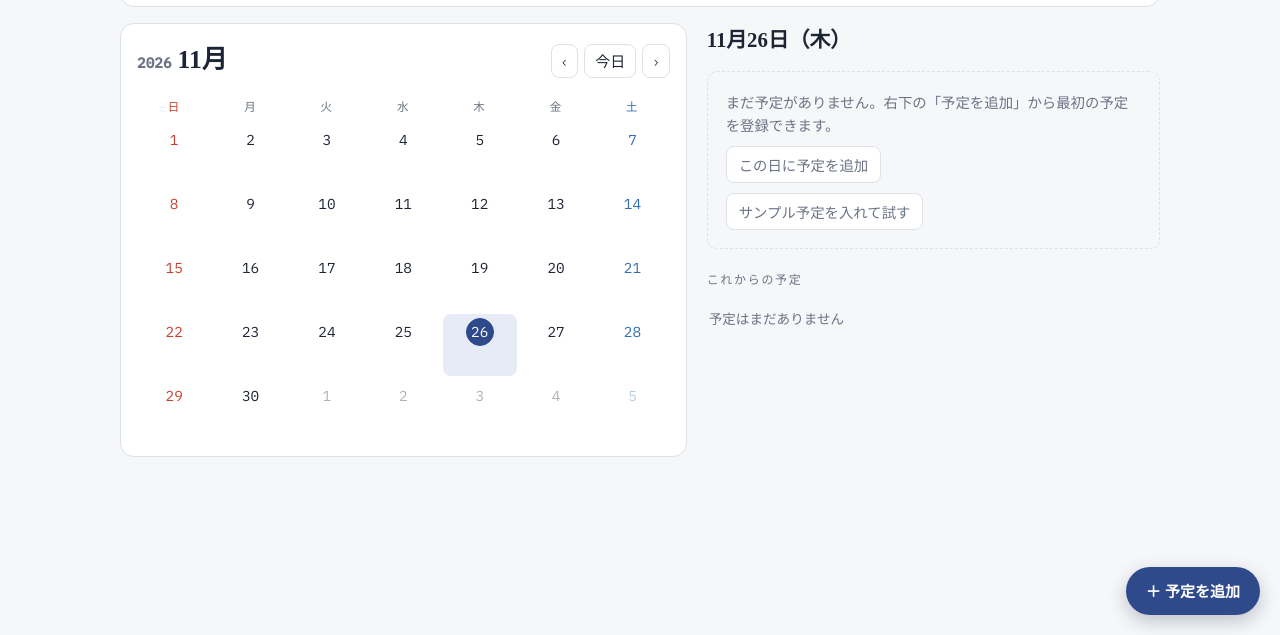
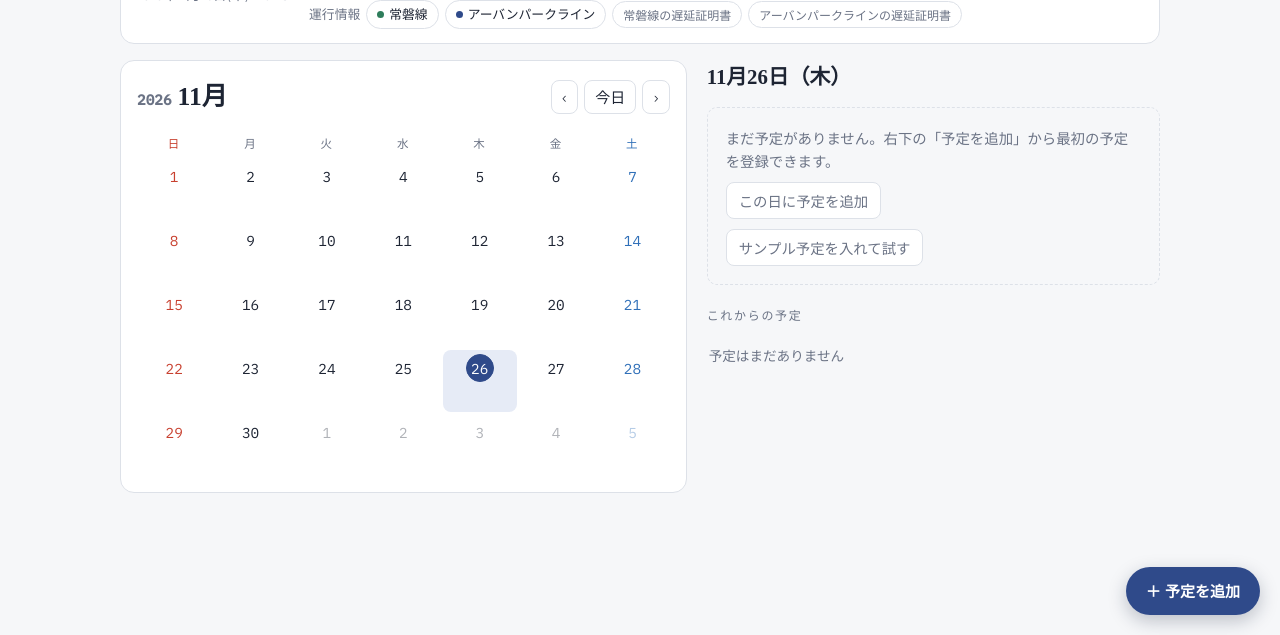
Before and after one commit to mzhf56r79f-collab/nittei-techo, a plain HTML site: page nittei-techo-pwa/index.html in a window 1280 px wide. Shown: the part 165-800 px from the top of the page. Drawn offline with Linux system fonts and the light colour scheme; a web font is replaced by a local one.

Commit message:
Add files via upload

```diff
--- a/nittei-techo-pwa/index.html
+++ b/nittei-techo-pwa/index.html
@@ -157,6 +157,13 @@ input,select,textarea{background:var(--paper);border:1px solid var(--line);borde
 .rlegs{margin:0;padding-left:1.2em;display:flex;flex-direction:column;gap:4px;font-size:.88rem}
 .rlegs span{color:var(--muted);font-size:.78rem;margin-left:6px}
 .rnote{font-size:.75rem;color:var(--muted);margin:0}
+.infolinks{display:flex;gap:6px;flex-wrap:wrap;align-items:center;font-size:.8rem}
+.infolinks .lbl{color:var(--muted)}
+.infolinks a{display:inline-flex;align-items:center;gap:5px;text-decoration:none;color:var(--ink);border:1px solid var(--line);background:var(--card);border-radius:99px;padding:3px 10px}
+.infolinks a:hover{border-color:var(--accent);color:var(--accent)}
+.infolinks a::before{content:"";width:7px;height:7px;border-radius:50%;background:var(--lc)}
+.infolinks a.cert{font-size:.75rem;color:var(--muted)}
+.infolinks a.cert::before{display:none}
 .fsel{display:grid;grid-template-columns:minmax(0,1fr) auto minmax(0,1fr);gap:8px;align-items:end}
 .swap{border:1px solid var(--line);background:var(--card);border-radius:8px;width:38px;height:38px;font-size:1rem}
 .newcat{display:flex;flex-direction:column;gap:8px;border:1px solid var(--line);border-radius:10px;padding:10px;background:var(--paper)}
@@ -198,6 +205,7 @@ input,select,textarea{background:var(--paper);border:1px solid var(--line);borde
       <span class="lt" id="locText">現在地はまだ取得していません</span>
       <button class="ghost" id="locBtn" type="button">現在地を取得</button>
     </div>
+    <div class="infolinks" id="nowInfo"></div>
   </div>
 </section>
 
@@ -363,11 +371,18 @@ function railRoute(fromName,toName){
     const f=fareFor(p.co==="JR"?RAIL.jrFare:RAIL.tobuFare,km);if(!f)return null;ic+=f.ic;tk+=f.tk;fareParts.push({...p,km,...f})}
   return{from:A,to:B,minutes:Math.round(dist[end]),legs:legs.map(l=>({line:l.sv.name,co:l.sv.co,from:l.from,to:l.to,min:Math.round(l.min),stops:l.stops})),ic,tk,fareParts,transfers:legs.length-1};
 }
+const RAIL_INFO={
+  JR:{name:"常磐線",status:"https://traininfo.jreast.co.jp/train_info/kanto.aspx#direction_jouban",cert:"https://traininfo.jreast.co.jp/delay_certificate/",color:"var(--c-class)"},
+  "東武":{name:"アーバンパークライン",status:"https://www.tobu.co.jp/service_status/",cert:"https://www.tobu.co.jp/railway/useful/delay/",color:"var(--c-lab)"}
+};
+function infoLinksHTML(cos,withCert){
+  return `<div class="infolinks"><span class="lbl">運行情報</span>${cos.map(c=>{const i=RAIL_INFO[c];return `<a href="${i.status}" target="_blank" rel="noopener" style="--lc:${i.color}">${i.name}</a>`}).join("")}${withCert?cos.map(c=>`<a class="cert" href="${RAIL_INFO[c].cert}" target="_blank" rel="noopener">${RAIL_INFO[c].name}の遅延証明書</a>`).join(""):""}</div>`;
+}
 function railHTML(r){
   if(!r)return"";
   const legs=r.legs.map(l=>`<li><b>${l.line}</b> ${l.from} → ${l.to}<span>約${l.min}分・${l.stops}駅</span></li>`).join("");
   const fp=r.fareParts.length>1?`<p class="rnote">運賃の内訳：${r.fareParts.map(p=>`${p.co} ${p.from}〜${p.to}（${p.km.toFixed(1)}km）IC ${p.ic}円`).join("＋")}</p>`:`<p class="rnote">${r.fareParts[0].co} ${r.fareParts[0].km.toFixed(1)}km</p>`;
-  return `<div class="rres"><div class="rsum"><span class="rmin">約${r.minutes}<small>分</small></span><span class="rfare">IC ${r.ic.toLocaleString()}円<small>きっぷ ${r.tk.toLocaleString()}円</small></span><span class="rtr">${r.transfers?`乗換${r.transfers}回`:"乗換なし"}</span></div><ol class="rlegs">${legs}</ol>${fp}<p class="rnote">所要時間は待ち時間を含まない目安です。運賃は${RAIL.updated}時点の公式運賃表から計算しています。</p></div>`;
+  return `<div class="rres"><div class="rsum"><span class="rmin">約${r.minutes}<small>分</small></span><span class="rfare">IC ${r.ic.toLocaleString()}円<small>きっぷ ${r.tk.toLocaleString()}円</small></span><span class="rtr">${r.transfers?`乗換${r.transfers}回`:"乗換なし"}</span></div><ol class="rlegs">${legs}</ol>${fp}${infoLinksHTML([...new Set(r.legs.map(l=>l.co))],false)}<p class="rnote">所要時間は待ち時間を含まない目安です。遅延がある場合は実際の時間が長くなります。運賃は${RAIL.updated}時点の公式運賃表から計算しています。</p></div>`;
 }
 
 const CATS={lab:{name:"研究",v:"--c-lab"},class:{name:"授業",v:"--c-class"},plan:{name:"予定",v:"--c-plan"},me:{name:"個人",v:"--c-me"}};
@@ -685,6 +700,8 @@ $("locBtn").onclick=getLocation;
 // 以前に許可済みなら、開いたときに自動で更新する
 try{navigator.permissions&&navigator.permissions.query({name:"geolocation"}).then(p=>{if(p.state==="granted")getLocation()}).catch(()=>{})}catch(e){}
 
+$("nowInfo").innerHTML=infoLinksHTML(["JR","東武"],true);
+
 /* ---------- 運賃・時間の画面 ---------- */
 (function(){
   const jr=Object.keys(RAIL.jrKm),td=Object.keys(RAIL.tobuKm).filter(x=>x!=="柏");
--- a/nittei-techo-pwa/sw.js
+++ b/nittei-techo-pwa/sw.js
@@ -1,5 +1,5 @@
 // 日程手帳 Service Worker — アプリ本体をキャッシュしてオフラインでも起動できるようにする
-const VERSION = "v7";
+const VERSION = "v8";
 const CORE = ["./", "index.html", "manifest.json", "icons/icon-192.png", "icons/icon-512.png", "icons/apple-touch-icon.png"];
 
 self.addEventListener("install", e => {
```
